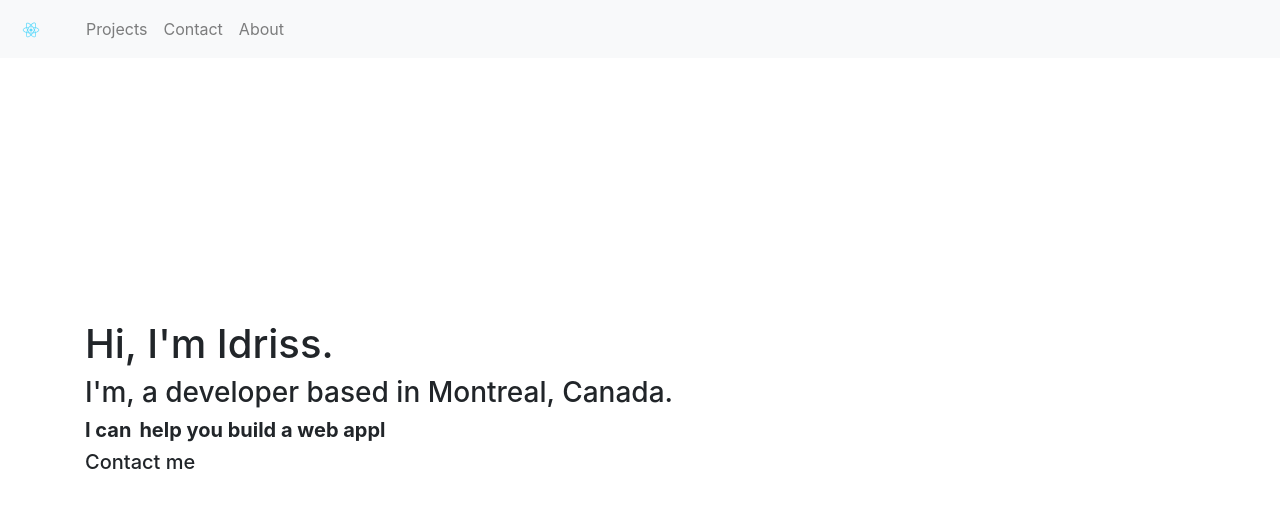
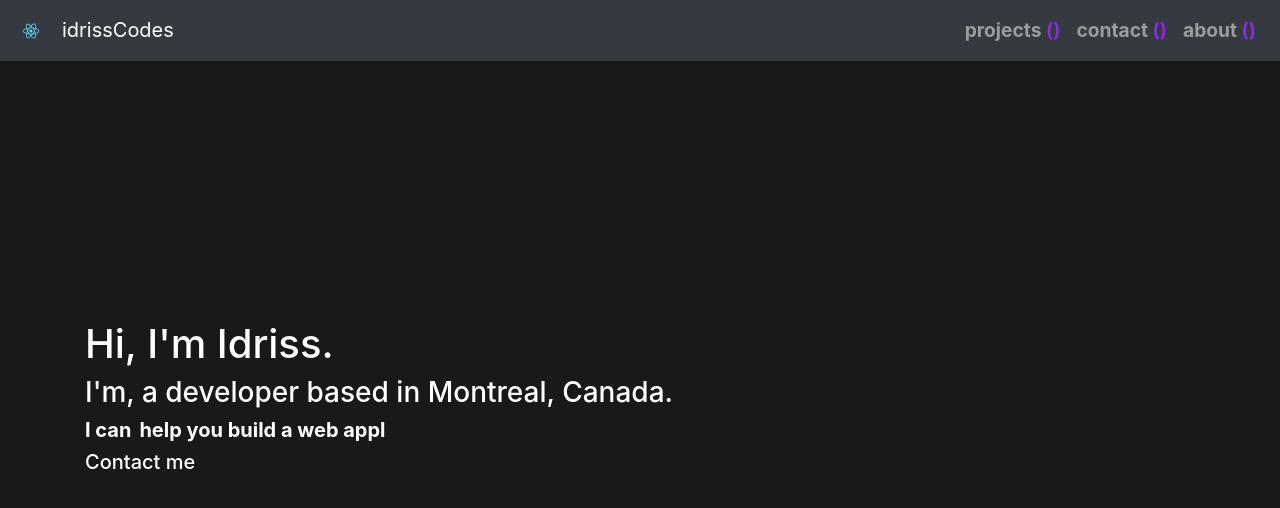
Before and after one commit to Economicsnerd/idriss-portfolio-3, a React (Create React App) app: page / in a window 1280 px wide. Shown: the top 508 px of the page. Built offline with nearby package versions, Linux system fonts and the light colour scheme.

Commit message:
Added navbar styling

```diff
--- a/src/App.css
+++ b/src/App.css
@@ -1,13 +1,37 @@
 body {
+  background-color: #18191a;
+  color: white;
 }
-
 .hero {
   display: flex;
   flex-direction: column;
   font-size: 200% !important;
 }
-
 .centered {
   position: fixed;
   top: 40%;
 }
+
+/* Navbar custom styling */
+
+.navbar-toggler {
+  border: 0px !important;
+  width: 2em;
+  height: 2em;
+}
+
+.nav-item {
+  font-size: larger;
+  font-weight: bold;
+}
+
+.parenthesis {
+  color: #892cdc;
+}
+
+/* Card Styling */
+
+.card {
+  background-color: !important;
+  border: 0px;
+}
--- a/src/Navbar.js
+++ b/src/Navbar.js
@@ -5,7 +5,7 @@ import { Link } from "react-router-dom";
 export class Navbar extends Component {
   render() {
     return (
-      <nav className="navbar navbar-expand-lg navbar-light bg-light ">
+      <nav className="navbar navbar-expand-lg navbar-dark bg-dark">
         <Link to="/" className="navbar-brand">
           <img
             src={logo}
@@ -14,6 +14,7 @@ export class Navbar extends Component {
             width="30"
             height="30"
           />
+          idrissCodes
         </Link>
         <button
           class="navbar-toggler"
@@ -28,20 +29,20 @@ export class Navbar extends Component {
         </button>
 
         <div className="collapse navbar-collapse" id="navbarSupportedContent">
-          <ul class="navbar-nav mr-auto">
+          <ul class="navbar-nav ml-auto">
             <li class="nav-item">
               <Link to="/projects" className="nav-link">
-                Projects
+                projects <span className="parenthesis">()</span>
               </Link>
             </li>
             <li class="nav-item">
               <Link to="/contact" className="nav-link">
-                Contact
+                contact <span className="parenthesis">()</span>
               </Link>
             </li>
             <li class="nav-item">
               <Link to="/about" className="nav-link">
-                About
+                about <span className="parenthesis">()</span>
               </Link>
             </li>
           </ul>
```
Also changed, not shown: 1 other file (tests, documents, lock files or other folders).
